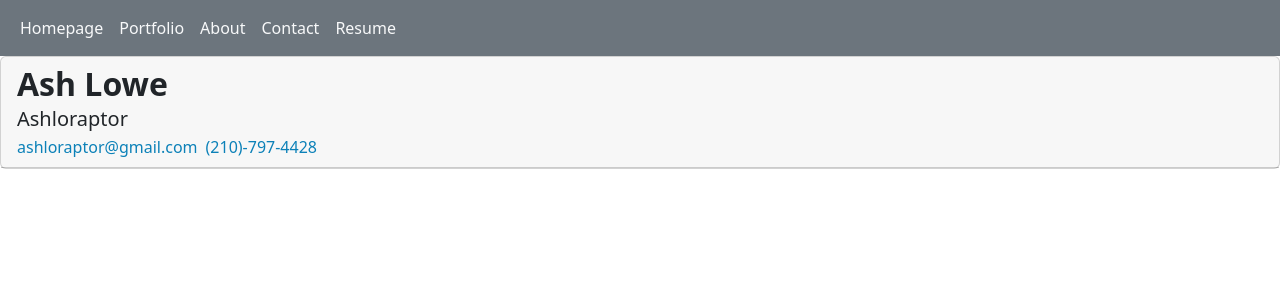
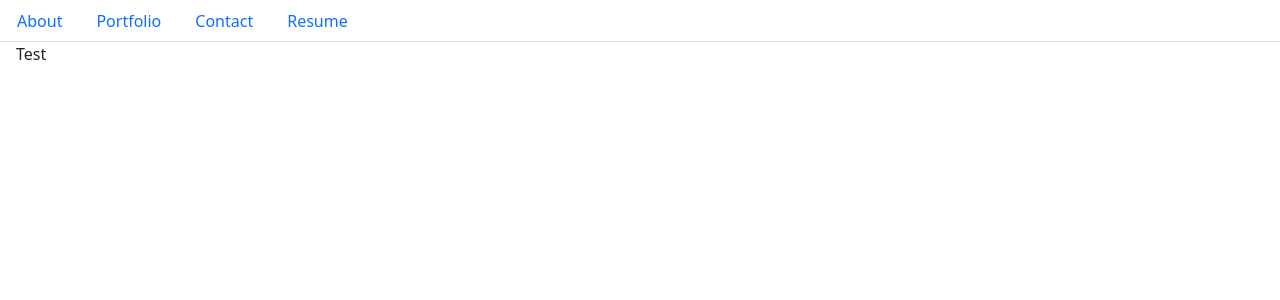
Before and after one commit to Ashloraptor/AshLowe-Portfolio, a React (Vite) app: page /contact in a window 1280 px wide. Shown: the top 300 px of the page. Built offline with nearby package versions, Linux system fonts and the light colour scheme.

Commit message:
Nav tabs react when hovered over, are active when reflecting current page.

```diff
--- a/src/App.jsx
+++ b/src/App.jsx
@@ -1,15 +1,19 @@
-// Bringing in the required import from 'react-router-dom'
-import { Outlet } from 'react-router-dom';
-import Nav from './components/Nav';
+// // Bringing in the required import from 'react-router-dom'
+// import { Outlet } from 'react-router-dom';
+// import Nav from './components/NavTabs';
+// // import Nav from './components/Nav';
 
-function App() {
-  // The Outlet component will conditionally swap between the different pages according to the URL
-  return (
-    <>
-      <Nav />
-      <Outlet />
-    </>
-  );
-}
+// function App() {
+//   // The Outlet component will conditionally swap between the different pages according to the URL
+//   return (
+//     <>
+//       <Nav />
+//       <Outlet />
+//     </>
+//   );
+// }
+import PortfolioContainer from "./components/PortfolioContainer";
+
+const App = () => <PortfolioContainer />;
 
 export default App;
--- a/src/components/Nav.jsx
+++ b/src/components/Nav.jsx
@@ -2,24 +2,27 @@
 import { Link } from 'react-router-dom';
 import Navbar from './UI/Navbar';
 
-export default function Nav() {
+export default function Nav({currentPage, handlePageChange}) {
     // The Navbar UI component will render each of the Link elements in the links prop
     return (
         <Navbar
             links={[
+
                 <Link key={1} className="nav-link text-light" to="/">
-                    Homepage
-                </Link>,
-                <Link key={2} className="nav-link text-light" to="/portfolio">
+                About</Link>,
+
+                <Link key={2}
+                onClick={() => handlePageChange('Portfolio')}
+                // className={currentPage === 'Portfolio' ? 'nav-link active' : 'nav-link'}>
+                className="nav-link text-light" to="/portfolio">
                     Portfolio
                 </Link>,
-                <Link key={3} className="nav-link text-light" to="/about">
-                    About
-                </Link>,
-                <Link key={4} className="nav-link text-light" to="/contact">
+
+                <Link key={3} className="nav-link text-light" to="/contact">
                     Contact
                 </Link>,
-                <Link key={5} className="nav-link text-light" to="/resume">
+
+                <Link key={4} className="nav-link text-light" to="/resume">
                     Resume
                 </Link>,
             ]}
--- /dev/null
+++ b/src/components/NavTabs.jsx
@@ -0,0 +1,52 @@
+// Here we are using object destructuring assignment to pluck off our variables from the props object
+// We assign them to their own variable names
+function NavTabs({ currentPage, handlePageChange }) {
+    return (
+      <ul className="nav nav-tabs">
+
+        <li className="nav-item">
+          <a
+            href="#about"
+            onClick={() => handlePageChange('About')}
+            // Check to see if the currentPage is `About`, and if so we use the active link class from bootstrap. Otherwise, we set it to a normal nav-link
+            className={currentPage === 'About' ? 'nav-link active' : 'nav-link'}
+          >
+            About
+          </a>
+        </li>
+        <li className="nav-item">
+          <a
+            href="#portfolio"
+            onClick={() => handlePageChange('Portfolio')}
+            // Check to see if the currentPage is `Portfolio`, and if so we use the active link class from bootstrap. Otherwise, we set it to a normal nav-link
+            className={currentPage === 'Portfolio' ? 'nav-link active' : 'nav-link'}
+          >
+            Portfolio
+          </a>
+        </li>
+        <li className="nav-item">
+          <a
+            href="#contact"
+            onClick={() => handlePageChange('Contact')}
+            // Check to see if the currentPage is `Contact`, and if so we use the active link class from bootstrap. Otherwise, we set it to a normal nav-link
+            className={currentPage === 'Contact' ? 'nav-link active' : 'nav-link'}
+          >
+            Contact
+          </a>
+        </li>
+        <li className="nav-item">
+          <a
+            href="#resume"
+            onClick={() => handlePageChange('Resume')}
+            // This is a conditional (ternary) operator that checks to see if the current page is "Resume"
+            // If it is, we set the current page to 'nav-link-active', otherwise we set it to 'nav-link'
+            className={currentPage === 'Resume' ? 'nav-link active' : 'nav-link'}
+          >
+            Resume
+          </a>
+        </li>
+      </ul>
+    );
+  }
+
+  export default NavTabs;
--- /dev/null
+++ b/src/components/PortfolioContainer.jsx
@@ -0,0 +1,36 @@
+import { useState } from 'react';
+import NavTabs from './NavTabs';
+import About from '../pages/About';
+import Contact from '../pages/Contact';
+import Resume from '../pages/Resume';
+import Portfolio from '../pages/Portfolio';
+
+export default function PortfolioContainer() {
+  const [currentPage, setCurrentPage] = useState('Home');
+
+  // This method is checking to see what the value of `currentPage` is. Depending on the value of currentPage, we return the corresponding component to render.
+  const renderPage = () => {
+
+    if (currentPage === 'About') {
+      return <About />;
+    }
+    if (currentPage === 'Portfolio') {
+        return <Portfolio />;
+      }
+    if (currentPage === 'Contact') {
+      return <Contact />;
+    }
+    return <Resume />;
+  };
+
+  const handlePageChange = (page) => setCurrentPage(page);
+
+  return (
+    <div>
+      {/* We are passing the currentPage from state and the function to update it */}
+      <NavTabs currentPage={currentPage} handlePageChange={handlePageChange} />
+      {/* Here we are calling the renderPage method which will return a component  */}
+      <main className="mx-3">{renderPage()}</main>
+    </div>
+  );
+}
--- a/src/components/UI/Navbar.jsx
+++ b/src/components/UI/Navbar.jsx
@@ -1,12 +1,12 @@
 export default function Nav({ links }) {
     return (
-      <nav className="navbar navbar-expand-lg bg-secondary">
+      <nav className="navbar navbar-expand-lg " >
         <div className="container-fluid">
-          <div className="collapse navbar-collapse" id="navbarSupportedContent">
+          {/* <div className="collapse navbar-collapse" id="navbarSupportedContent"> */}
             <ul className="navbar-nav me-auto mb-2 mb-lg-0">
               {links.map((link) => link)}
             </ul>
-          </div>
+          {/* </div> */}
         </div>
       </nav>
     );
--- a/src/index.css
+++ b/src/index.css
@@ -27,7 +27,19 @@
     line-height: 1.1;
   }
 
-  button {
+  .navbar {
+    border-radius: 8px;
+    border: 1px solid transparent;
+    padding: 0.6em 1.2em;
+    font-size: 1em;
+    font-weight: 500;
+    font-family: inherit;
+    background-color: #1C3F73;
+    background: #1C3F73;
+    cursor: pointer;
+    transition: border-color 0.25s;
+  }
+  /* button {
     border-radius: 8px;
     border: 1px solid transparent;
     padding: 0.6em 1.2em;
@@ -37,10 +49,13 @@
     background-color: #1C3F73;
     cursor: pointer;
     transition: border-color 0.25s;
-  }
-  button:hover {
+  } */
+  .nav-link:hover {
     border-color: #2E608C;
   }
+  /* button:hover {
+    border-color: #2E608C;
+  } */
   button:focus,
   button:focus-visible {
     outline: 4px auto -webkit-focus-ring-color;
--- a/src/pages/About.jsx
+++ b/src/pages/About.jsx
@@ -1,3 +1,6 @@
+import { useState, useEffect } from 'react';
+// Bringing in the required component from 'react-router-dom' for linking between pages
+import { Link } from 'react-router-dom';
 // This is a static page mocking an "About Us" section for our fake user data
 export default function About() {
     return (
--- a/src/pages/Contact.jsx
+++ b/src/pages/Contact.jsx
@@ -16,9 +16,8 @@ export default function Contact() {
                         <h2 className="fw-bold mb-1">Ash Lowe</h2>
                         <h5 className="mb-1">Ashloraptor</h5>
                         <a href="mailto:ashloraptor@gmail.com">ashloraptor@gmail.com</a>
-                        <a href={`tel:(210)-797-4428`} className="ms-2 me-auto">
-                            (210)-797-4428
-                        </a>
+                        <br></br>
+
                     </div>
                 </div>
 
--- a/src/pages/HomePage.jsx
+++ /dev/null
@@ -1,18 +0,0 @@
-import { useState, useEffect } from 'react';
-// Bringing in the required component from 'react-router-dom' for linking between pages
-import { Link } from 'react-router-dom';
-import Portfolio from './Portfolio';
-// import Profile from '../components/UI/ProfileSections/ProfileTeaser';
-// import ListItem from '../components/UI/ListItem';
-
-// import API from '../utils/API';
-
-export default function HomePage() {
-return(
-    <div>
-        <p>Homepage</p>
-    </div>
-)
-
-
-}
```
Also changed, not shown: src/main.jsx (+13 -7 lines).
